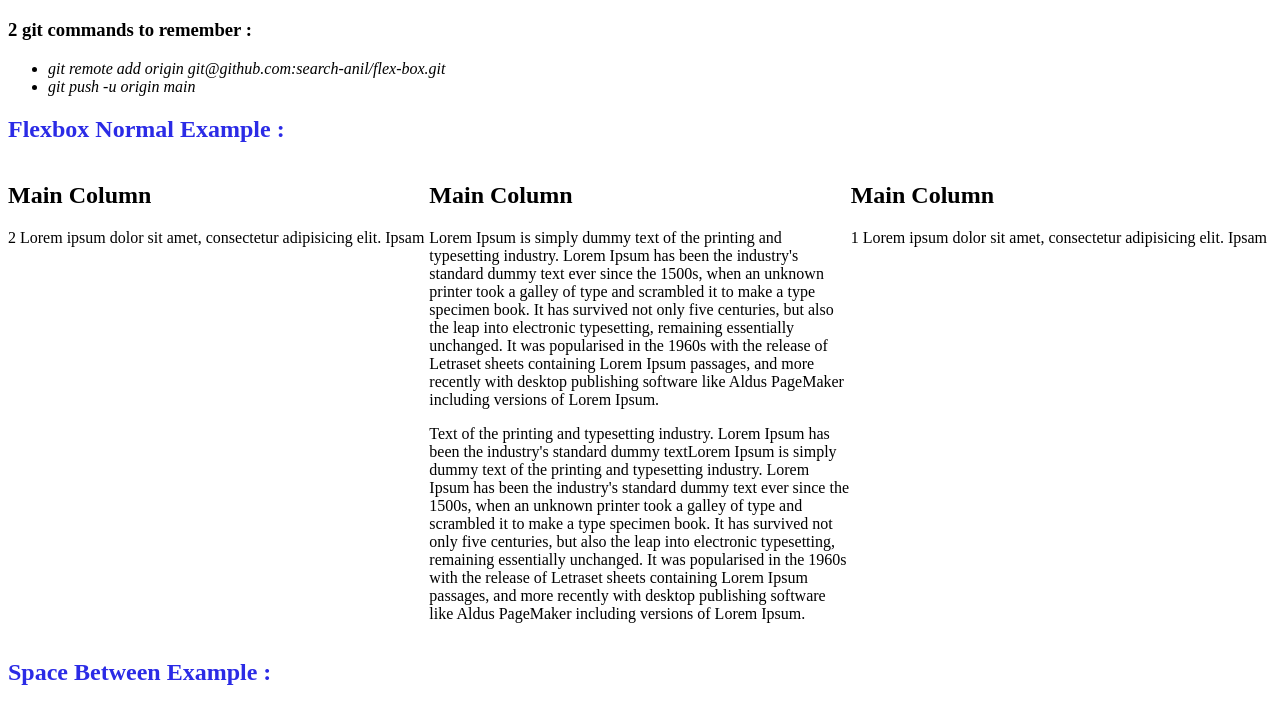
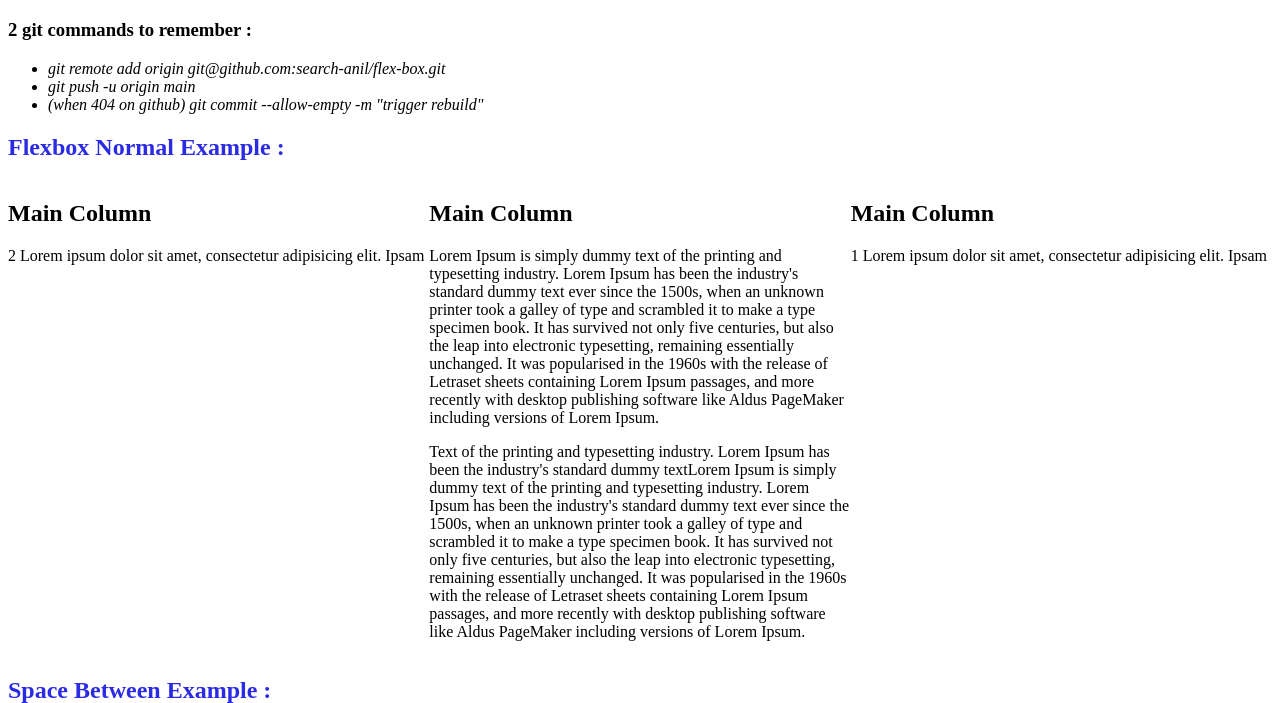
Before and after one commit to anilABCD/JUST-flex-box, a plain HTML site: page index.html in a window 1280 px wide. Shown: the part 61-764 px from the top of the page. Drawn offline with Linux system fonts and the light colour scheme.

Commit message:
new command added to git list in headers

```diff
--- a/index.html
+++ b/index.html
@@ -83,6 +83,7 @@
 <ul>
  <li><em> git remote add origin git@github.com:search-anil/flex-box.git </em></li>
  <li><em> git push -u origin main</em></li>
+ <li><em> (when 404 on github) git commit --allow-empty -m "trigger rebuild"</em></li>
 </ul>
 
 <h2 class="heading">Flexbox Normal Example : </h2>
```
